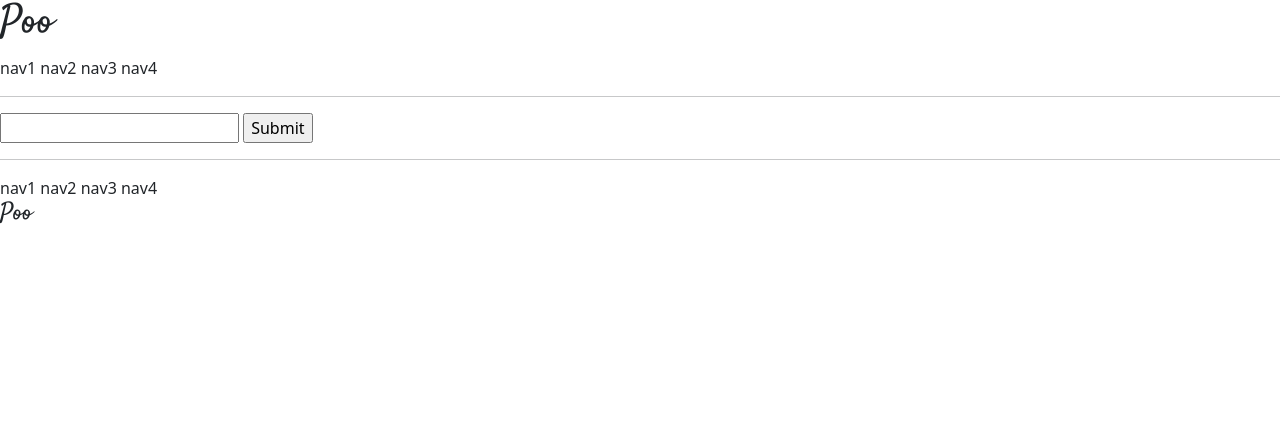
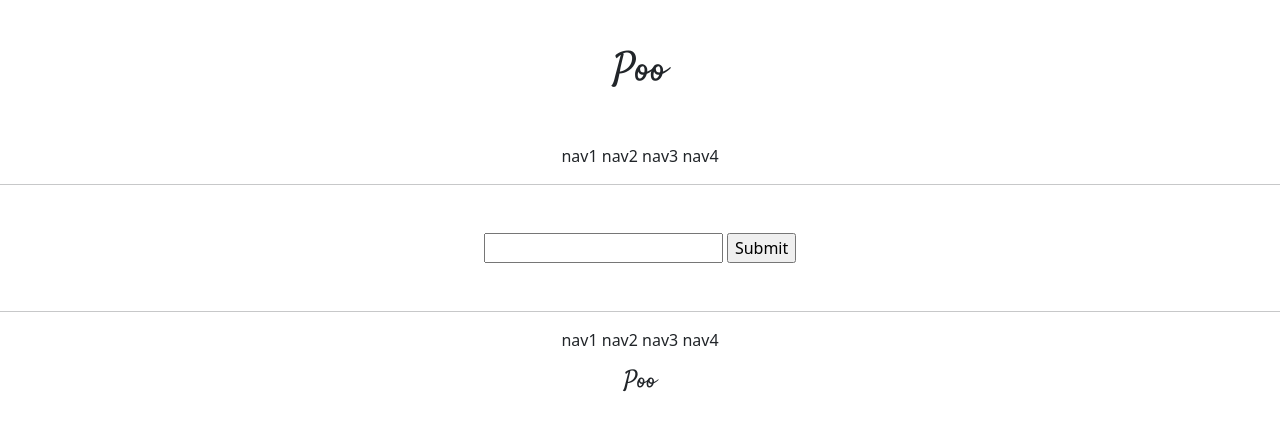
Before and after one commit to TTioTTi/gis_drf_1, a Django app: page /accounts/hello_world/ in a window 1280 px wide. Shown: the top 431 px of the page. Run offline with Django 4.2, Linux system fonts and the light colour scheme; parts of the project's set-up code (start-up, migrations or seed data) failed here and were passed over.

Commit message:
Design Update_2

```diff
--- a/accountapp/templates/accountapp/hello_world.html
+++ b/accountapp/templates/accountapp/hello_world.html
@@ -2,6 +2,7 @@
 
 {% block content %}
 
+<div class="my-5">
     <form action="/accounts/hello_world/" method="post">
         {% csrf_token %}
 
@@ -10,5 +11,6 @@
     </form>
 
     <h1>{{ message }}</h1>
+</div>
 
 {% endblock %}
--- a/templates/base.html
+++ b/templates/base.html
@@ -4,7 +4,7 @@
 
 {% include 'head.html' %}
 
-<body>
+<body class="text-center">
 
     {% include 'header.html' %}
 
--- a/templates/footer.html
+++ b/templates/footer.html
@@ -7,7 +7,7 @@
         <span>nav4</span>
     </div>
     <div>
-        <h4 style="font-family: 'Satisfy', cursive;"> Poo </h4>
+        <h4 class="mt-3 mb-5" style="font-family: 'Satisfy', cursive;"> Poo </h4>
     </div>
 
 </div>
--- a/templates/header.html
+++ b/templates/header.html
@@ -1,7 +1,7 @@
 <div>
 
     <div>
-        <h1 style="font-family: 'Satisfy', cursive;"> Poo </h1>
+        <h1 class="my-5" style="font-family: 'Satisfy', cursive;"> Poo </h1>
     </div>
     <div>
         <span>nav1</span>
```
